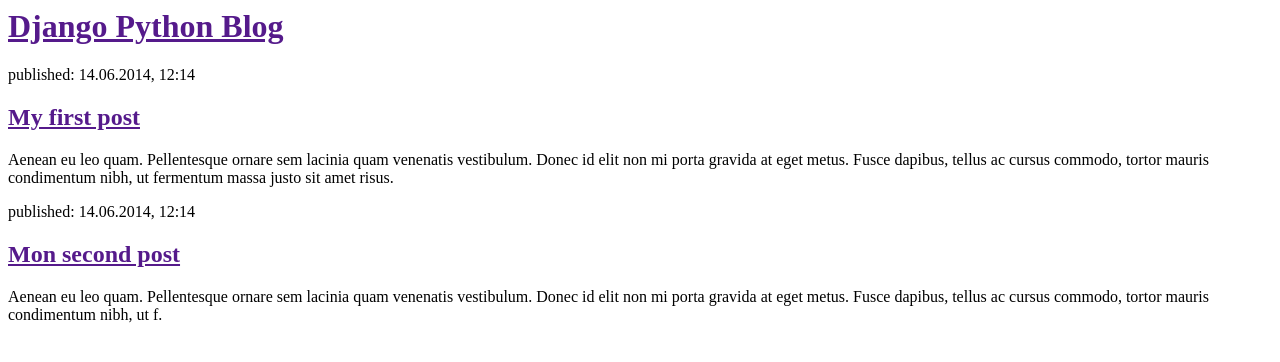
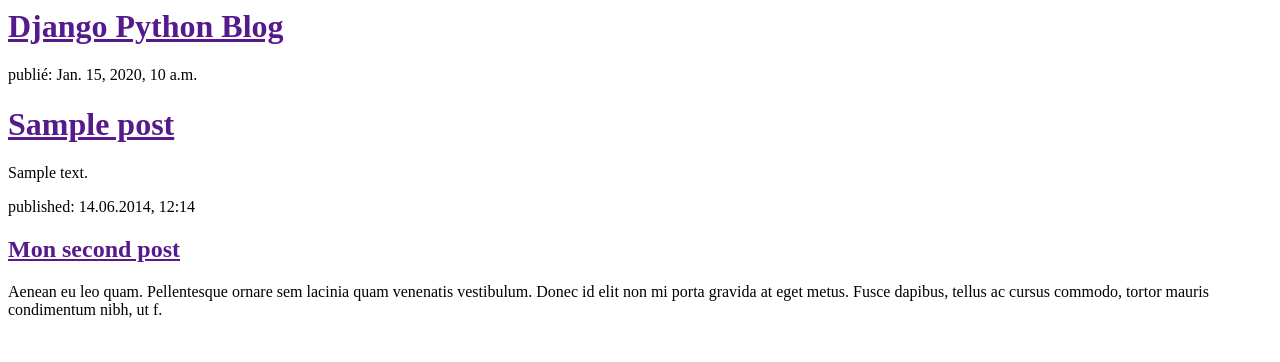
Before and after one commit to AmarFall/fall-Django-Python, a Django app: template blog/templates/blog/post_list.html in a window 1280 px wide. Shown: the top 362 px of the page. Run offline with Django 3.2, Linux system fonts and the light colour scheme; the template is opened without the code that fills it: values that come from a table or form of the project are taken from there, others are empty; tables that the repository leaves empty hold one stand-in row (values such as "Sample post").

Commit message:
Modification du template to display posts from database.

```diff
--- a/blog/templates/blog/post_list.html
+++ b/blog/templates/blog/post_list.html
@@ -7,11 +7,15 @@
             <h1><a href="">Django Python Blog</a></h1>
         </div>
 
+
+		{% for post in posts %}
+
         <div>
-            <p>published: 14.06.2014, 12:14</p>
-            <h2><a href="">My first post</a></h2>
-            <p>Aenean eu leo quam. Pellentesque ornare sem lacinia quam venenatis vestibulum. Donec id elit non mi porta gravida at eget metus. Fusce dapibus, tellus ac cursus commodo, tortor mauris condimentum nibh, ut fermentum massa justo sit amet risus.</p>
+            <p>publié: {{ post.published_date }}</p>
+			<h1><a href="">{{ post.title }}</a></h1>
+			<p>{{ post.text|linebreaksbr }}</p>
         </div>
+		{% endfor %}
 
         <div>
             <p>published: 14.06.2014, 12:14</p>
```
Also changed, not shown: blog/views.py (+4 -3 lines).
